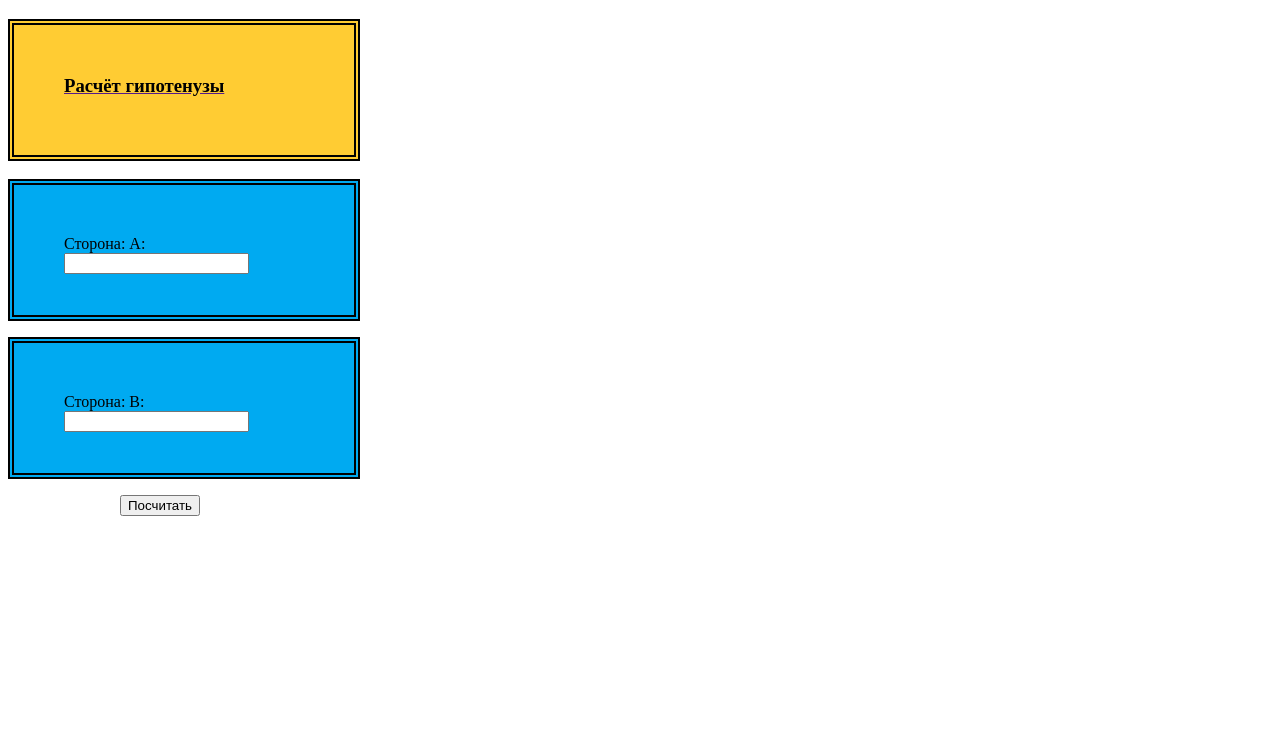
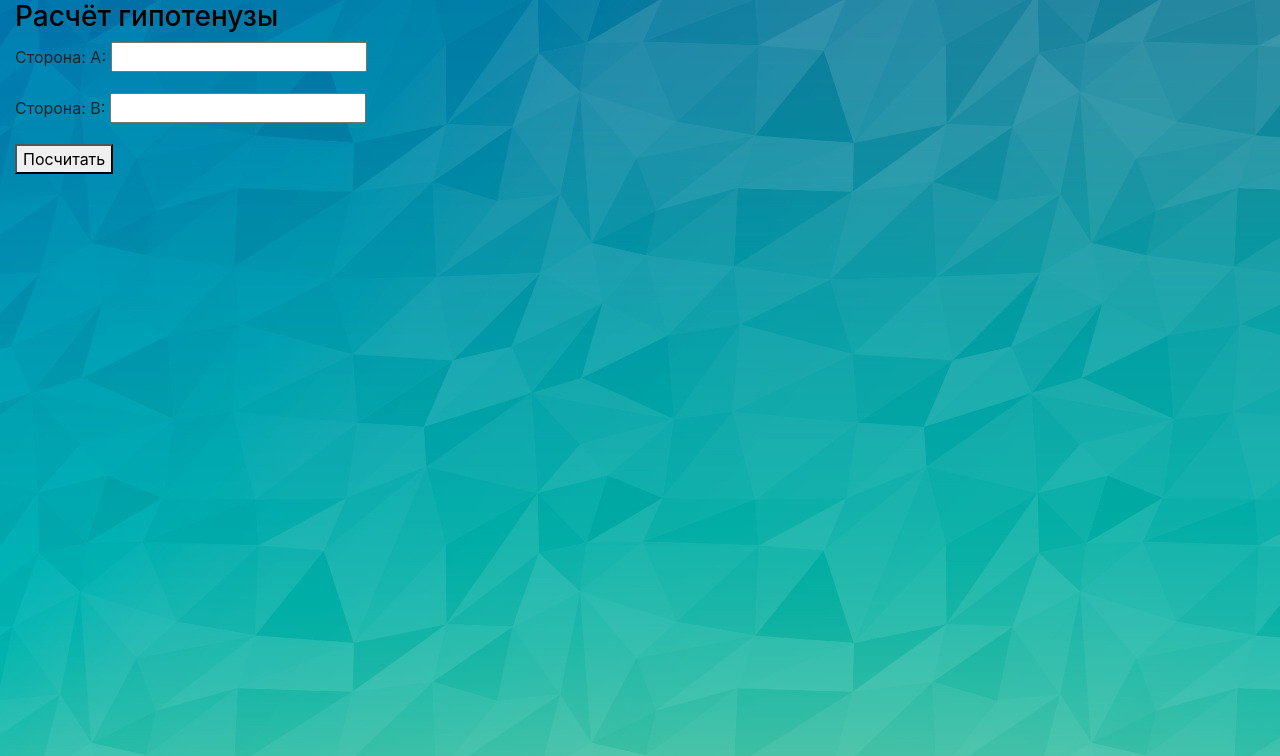
Before and after one commit to way2thesky/Django_tutorial, a Django app: page /triangle/ in a window 1280 px wide. Shown: the top 756 px of the page. Run offline with Django 3.2, Linux system fonts and the light colour scheme; some libraries are stand-ins or nearby versions.

Commit message:
HomeWork update

```diff
--- a/polls/templates/polls/create_data.html
+++ b/polls/templates/polls/create_data.html
@@ -1,7 +1,7 @@
 {% extends 'base.html' %}
 
 {% block content %}
-
+    <title>Create Personal Data</title>
     <div class="main">
         {% csrf_token %}
         <form action="" method="post">
--- a/polls/templates/polls/form_triangle.html
+++ b/polls/templates/polls/form_triangle.html
@@ -1,42 +1,9 @@
-<!doctype html>
-<html lang="en">
-<head>
-    <meta charset="UTF-8">
-    <meta name="viewport"
-          content="width=device-width, user-scalable=no, initial-scale=1.0, maximum-scale=1.0, minimum-scale=1.0">
-    <meta http-equiv="X-UA-Compatible" content="ie=edge">
-    <title>Расчёт гипотенузы</title>
-    <style>
-        h3{
-            color: black;
-            background: #fc3;
-            border: 6px double black;
-            width: 240px;
-            height: 30px;
-            padding: 50px;
-        }
-        p {
-            color: black;
-            background: #00aaf1;
-            border: 6px double black;
-            width: 240px;
-            height: 30px;
-            padding: 50px;
-        }
-        .mid {
-            position: absolute;
-            left: 120px;
-        }
-        #back {
-            margin-top: 10px;
-            padding: 110px;
-        }
-    </style>
-</head>
-<body>
+{% extends "base.html" %}
 
 
-<a href=""> <h3>Расчёт гипотенузы</h3></a>
+{% block content %}
+    {% block title %}<title>Triangle</title>{% endblock %}
+    <a href="" style="color: black"><h3>Расчёт гипотенузы</h3></a>
     <form action="" method="post">
         {% if gip %}
             <strong><p align="top">Сумма гипотенузы равна: {{ gip }}</p></strong>
@@ -50,6 +17,5 @@
                 <button type="submit">Посчитать</button>
             </div>
         {% endif %}
-</form>
-</body>
-</html>
+
+{% endblock %}
--- a/polls/templates/polls/update_data.html
+++ b/polls/templates/polls/update_data.html
@@ -1,7 +1,7 @@
 {% extends 'base.html' %}
 
 {% block content %}
-
+<title>Update Personal Data</title>
     <div class="main">
         {% csrf_token %}
         <form action="" method="post">
```
Lines whose indentation alone changed are shown as unchanged.
